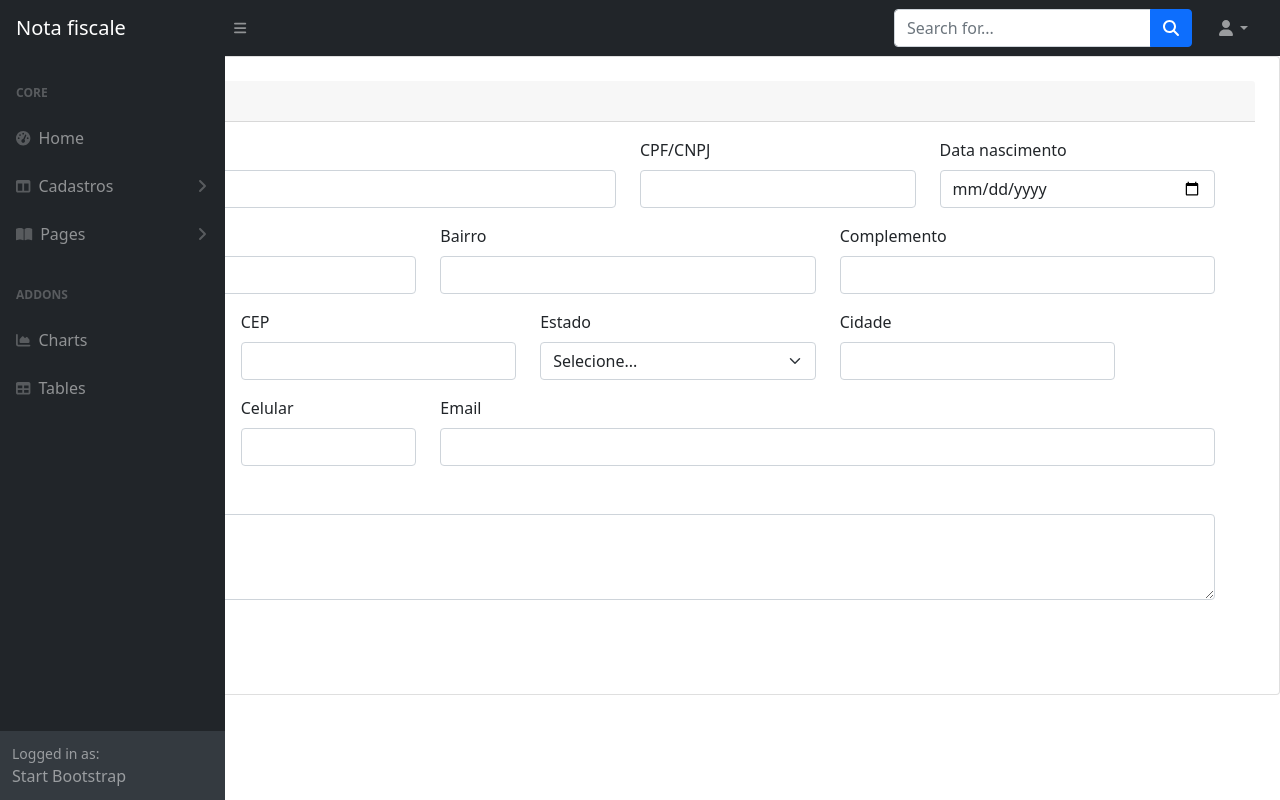
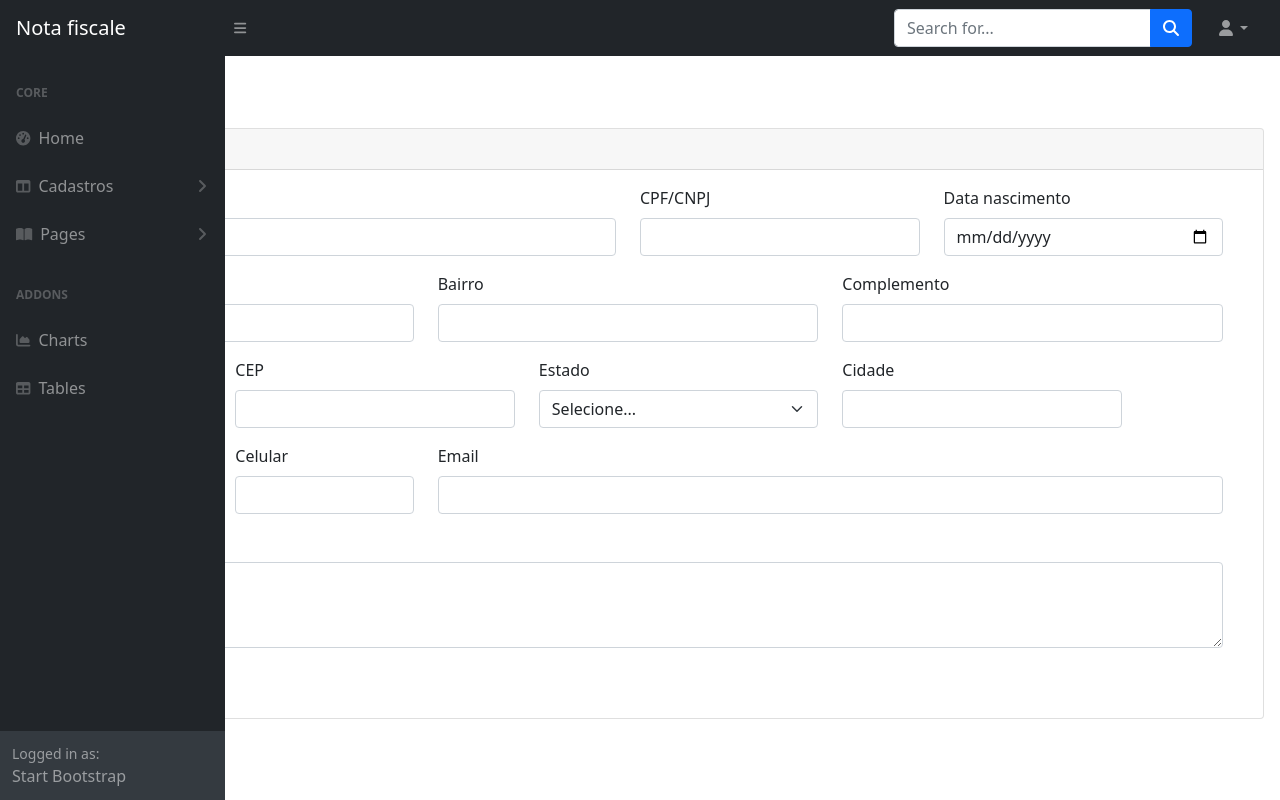
Before and after one commit to EriksJunior/new_project_nota, a React (Create React App) app: page /customer in a window 1280 px wide. Built offline with nearby package versions, Linux system fonts and the light colour scheme; no server answers.

Commit message:
feat: commit

```diff
--- a/src/components/Customer/index.js
+++ b/src/components/Customer/index.js
@@ -18,7 +18,7 @@
 
   return (
     <>
-      <div className="card p-4">
+      <div className="card">
         <div className="card-header">
           Cadastre o cliente
         </div>
@@ -124,7 +124,7 @@
             </div>
           </div>
 
-          <div style={{width: "100%", display: "flex", gap: "20px"}}>
+          <div style={{ width: "100%", display: "flex", gap: "20px" }}>
             <button type="button" className="btn btn-dark" onClick={() => console.log(client)}>Salvar</button>
             <button type="button" className="btn btn-dark">Limpar</button>
           </div>
--- /dev/null
+++ b/src/components/Tab/Create/index.js
@@ -0,0 +1,6 @@
+export function TabCreate({ children }) {
+  return (
+    <div className="tab-pane fade show active" id="pills-home" role="tabpanel" aria-labelledby="pills-home-tab">  {children}
+    </div>
+  )
+}
--- /dev/null
+++ b/src/components/Tab/Search/index.js
@@ -0,0 +1,5 @@
+export function TabSearch({ children }) {
+  return (
+    <div className="tab-pane fade" id="pills-profile" role="tabpanel" aria-labelledby="pills-profile-tab">{children}</div>
+  )
+}
--- /dev/null
+++ b/src/components/Tab/index.js
@@ -0,0 +1,17 @@
+export function TabRecords({children}) {
+  return (
+    <div>
+      <ul className="nav nav-pills mb-3" id="pills-tab" role="tablist">
+        <li className="nav-item" role="presentation">
+          <button className="nav-link active" id="pills-home-tab" data-bs-toggle="pill" data-bs-target="#pills-home" type="button" role="tab" aria-controls="pills-home" aria-selected="true">Cadastro</button>
+        </li>
+        <li className="nav-item" role="presentation">
+          <button className="nav-link" id="pills-profile-tab" data-bs-toggle="pill" data-bs-target="#pills-profile" type="button" role="tab" aria-controls="pills-profile" aria-selected="false">Pesquisa</button>
+        </li>
+      </ul>
+      <div className="tab-content" id="pills-tabContent">
+          {children}
+      </div>
+    </div>
+  )
+}
--- a/src/page/Customer/index.js
+++ b/src/page/Customer/index.js
@@ -1,12 +1,17 @@
 import { Customer } from "../../components/Customer"
-import { NavBar } from "../../components/NavBar/index"
 import { ClientProvider } from "../../context/Client/client"
+import { TabRecords } from "../../components/Tab"
+import { TabCreate } from "../../components/Tab/Create"
+import { TabSearch } from "../../components/Tab/Search"
 
 export function PageCustomer() {
   return (
-    <div>
+    <div className="m-3">
       <ClientProvider>
-        <Customer />
+        <TabRecords>
+          <TabCreate><Customer /></TabCreate>
+          <TabSearch>TESTEEEEEEEEEEEEEEEEEEE</TabSearch>
+        </TabRecords>
       </ClientProvider>
     </div>
   )
```
Also changed, not shown: src/components/Customer/Search/index.js (added).
